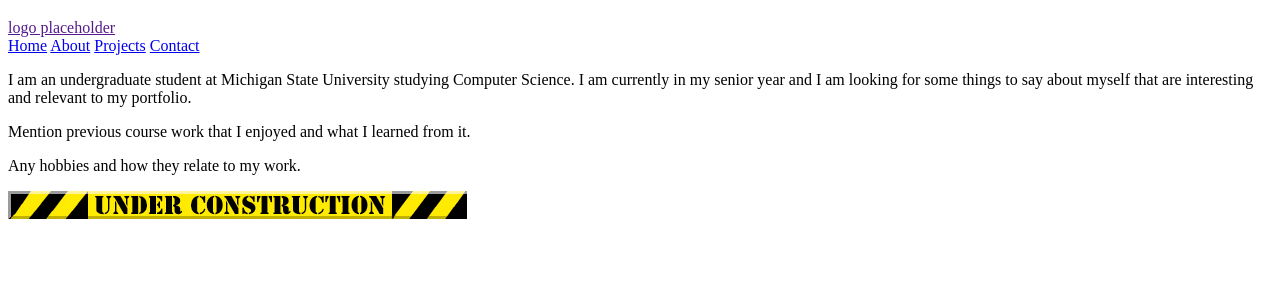
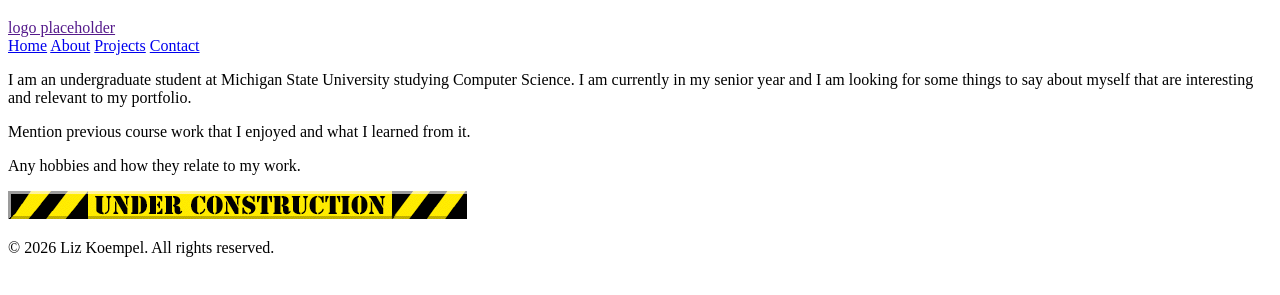
Before and after one commit to werecapy/LizPortfolioSite, a plain HTML site: page about.html in a window 1280 px wide. Shown: the part 61-356 px from the top of the page. Drawn offline with Linux system fonts and the light colour scheme.

Commit message:
added footer

```diff
--- a/about.html
+++ b/about.html
@@ -38,5 +38,8 @@
     </p>
     <img src="Assets/mamagnolia_acresunderconstruction.gif" alt="Under construction gif"/>
   </main>
+  <footer>
+    <p>&copy; 2026 Liz Koempel. All rights reserved.</p>
+  </footer>
   </body>
 </html>
```
Also changed, not shown: contact.html (+3 -0 lines), index.html (+3 -0 lines), projects.html (+3 -0 lines).
